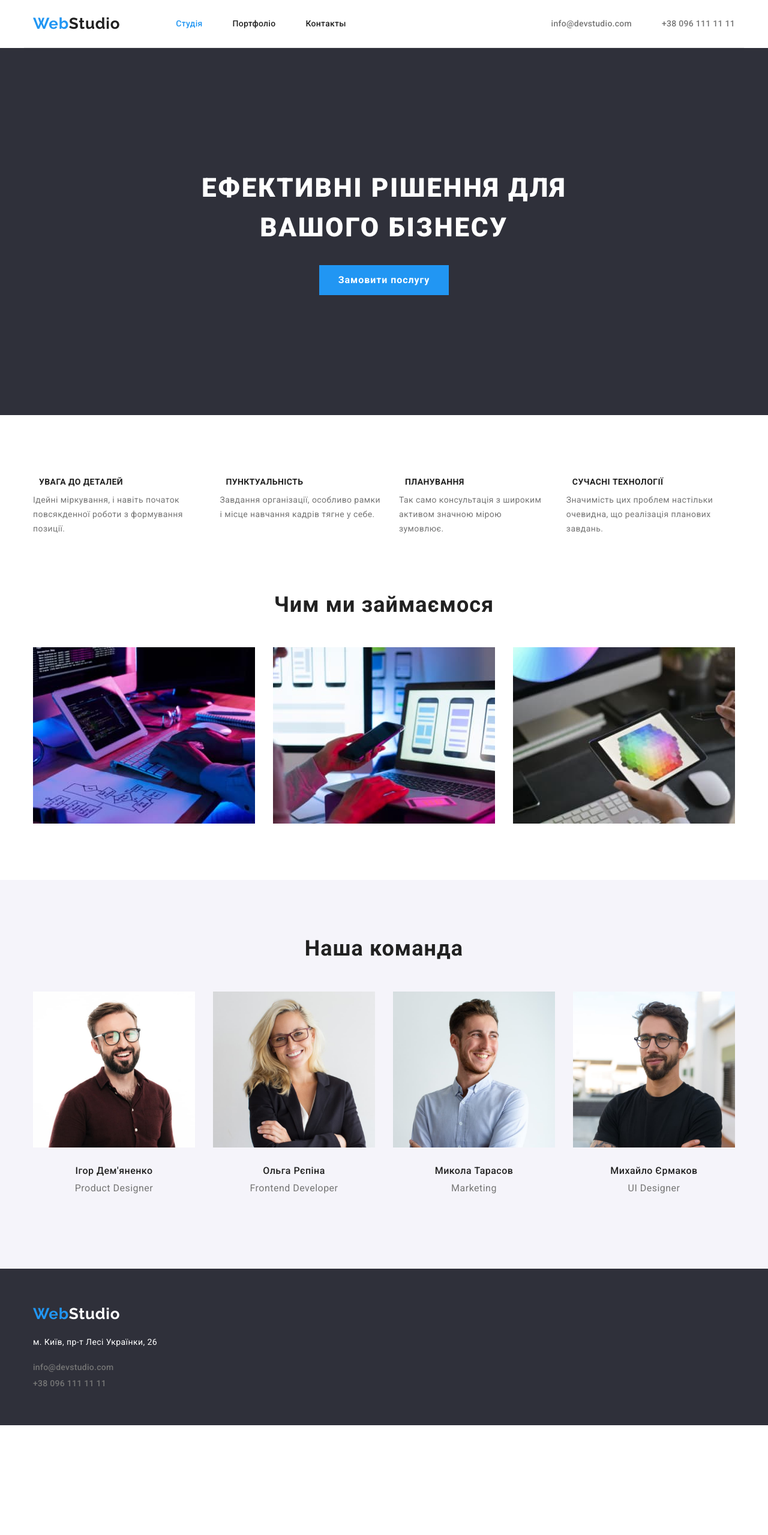
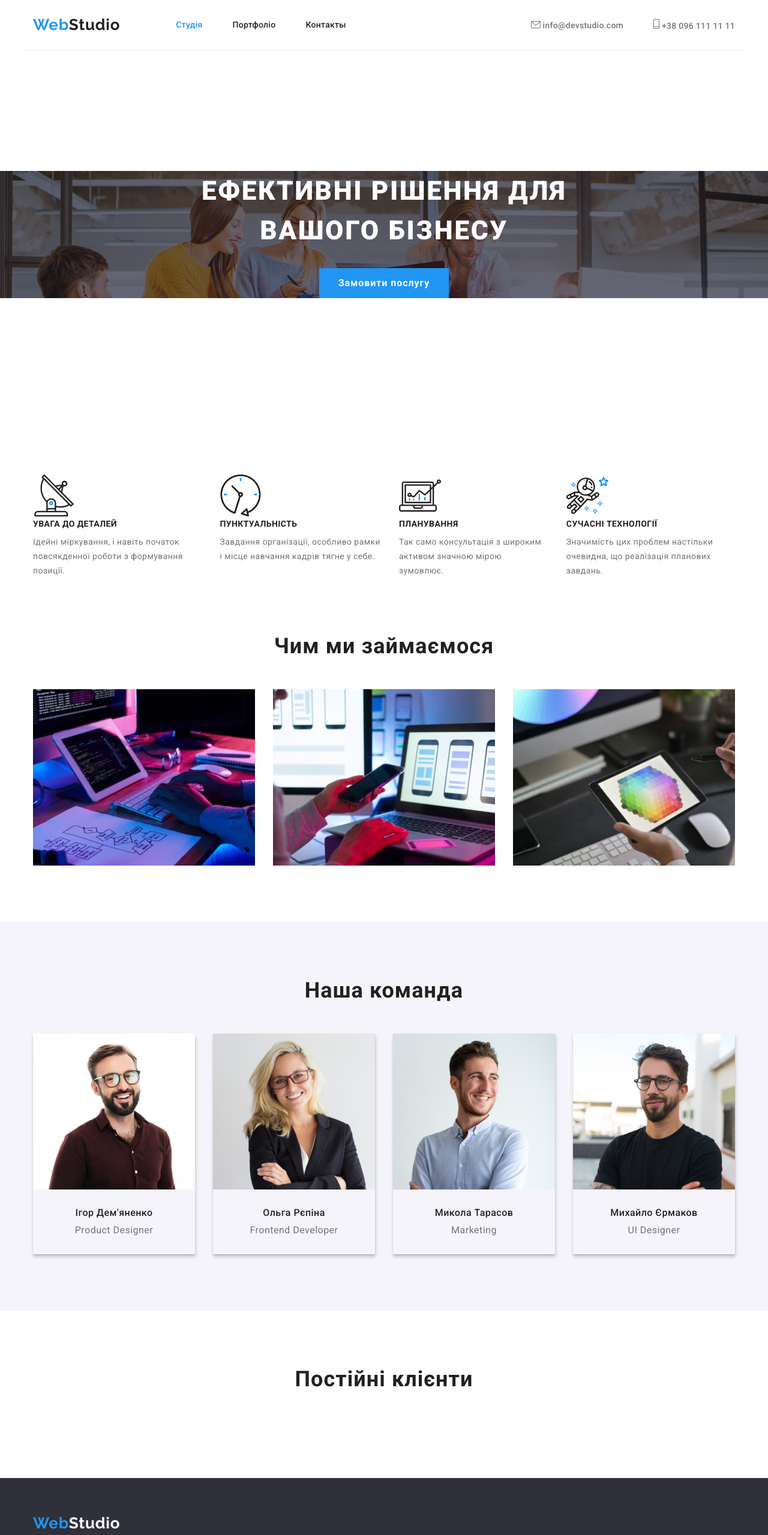
Before and after one commit to Kate2603/goit-markup-hw-03, a plain HTML site: page index.html in a window 1280 px wide. Shown: the top 2559 px of the page at 60% size. Before the commit the page ends 2376 px from the top, so only its background shows below. Drawn offline with nearby package versions, Linux system fonts and the light colour scheme.

Commit message:
Fixed bugs

```diff
--- a/css/styles.css
+++ b/css/styles.css
@@ -11,6 +11,7 @@
     --quaternary-bacground: #000000;
     --quinary-bacground: #F5F4FA;
     --primary-color: #EEEEEE;
+
 }
 
 h1,
@@ -71,14 +72,13 @@ body {
 .page-header {
     display: flex;
     align-items: center;
-    height: 80px;
     border-bottom: 1px solid #ECECEC;
 }
 
 .page-nav {
     display: flex;
     align-items: center;
-    }
+}
 
 .logo {
     margin-right: 93px;
@@ -105,6 +105,10 @@ body {
 
 }
 
+.menu-item:not(:last-child) {
+    margin-right: 50px;
+}
+
 .menu-link {
     font-weight: 500;
     font-size: 14px;
@@ -118,14 +122,6 @@ body {
     display: block;
 }
 
-.menu-item {
-
-}
-
-.menu-item:not(:last-child) {
-    margin-right: 50px;
-}
-
 .menu-link:hover,
 .menu-link:focus {
     color: var(--quaternary-text-color);
@@ -135,12 +131,25 @@ body {
     color: var(--quaternary-text-color);
 }
 
+.contact-icon:hover,
+.contact-icon:focus {
+    color:#2196F3;
+}
+
+.contact-icon{
+    fill: currentColor;
+}
+
 .contact {
     display: flex;
     align-items: center;
     margin-left: auto;
     padding-top: 32px;
     padding-bottom: 32px;
+}
+
+.menu-contact:not(:last-child) {
+    margin-right: 50px;
 }
 
 .contact-list {
@@ -157,18 +166,22 @@ body {
     color: var(--quaternary-text-color);
 }
 
-.contact-mail {
-    margin-right: 50px;
-}
 /* ================= /HEADER  ================= */
 
 /* =================  MAIN  ================= */
 
 /*  ================= HERO  ================= */
 .hero {
-    background: var(--secondary-background);
     padding: 200px 0;
     text-align: center;
+}
+
+.background {
+    background-image: linear-gradient(rgba(47,
+        48, 58, 0.4),rgba(47, 48, 58, 0.4)), url('../images/bg.jpg');
+    background: #C4C4C4(47, 48, 58, 0.4);
+    background-size: cover;
+    background-position: border-box;
 }
 
 .hero-title {
@@ -243,7 +256,7 @@ body {
     letter-spacing: 0.03em;
     text-transform: uppercase;
     color: var(--primary-text-color);
-    margin: 10px;
+    margin-bottom: 10px;
 }
 
 .about-paragraph {
@@ -267,7 +280,7 @@ body {
     padding-right: auto;
 }
 
-.work-team-title {
+.all-titles {
     font-weight: 700;
     font-size: 36px;
     line-height: 1.16;
@@ -302,6 +315,7 @@ body {
 
 .team-cards {
     flex-basis: calc((100% - 90px)/4);
+    box-shadow: 0px 1px 1px rgba(0, 0, 0, 0.12), 0px 4px 4px rgba(0, 0, 0, 0.06), 1px 4px 6px rgba(0, 0, 0, 0.16);
 }
 
 .team-subscription {
@@ -337,12 +351,15 @@ body {
     background: var(--secondary-background);
 }
 
+.logo-footer-link {
+    margin-bottom: 20px;
+}
+
 .logo-footer {
     color: var(--ternary-text-color);
 }
 
-.adress-link {
-    margin-top: 20px;
+.adress-link:not(:last-child) {
     margin-bottom: 9px;
 }
 .contact-adress {
@@ -368,7 +385,7 @@ body {
     margin-bottom: 50px;
 }
 
-.button-menu-item {
+.button-menu-item:not(:last-child) {
     margin-right: 8px;
 }
 
@@ -385,6 +402,7 @@ body {
     letter-spacing: 0.03em;
     color: var(--primary-text-color);
     border-style: none;
+    box-shadow: 0px 3px 1px rgba(0, 0, 0, 0.1), 0px 1px 2px rgba(0, 0, 0, 0.08), 0px 2px 2px rgba(0, 0, 0, 0.12);
 
 }
 
@@ -403,6 +421,7 @@ body {
 
 .portfolio-cards {
     flex-basis: calc((100% - 60px) / 3);
+    box-shadow: 0px 1px 1px rgba(0, 0, 0, 0.12), 0px 4px 4px rgba(0, 0, 0, 0.06), 1px 4px 6px rgba(0, 0, 0, 0.16);
 }
 
 .portfolio-subscription {
--- a/index.html
+++ b/index.html
@@ -15,7 +15,8 @@
 
 <body>
     <!-- HEADER-->
-    <header class="page-header container">
+    <header class="">
+        <div class="page-header container">
             <nav class="page-nav">
                 <a class="logo logo-link link" href="index.html" lang="en">Web<span class="logo-heater">Studio</span></a>
                 <ul class="menu list">
@@ -24,17 +25,27 @@
                     <li class="menu-item"><a class="menu-link" href="contact.html">Контакты</a></li>
                 </ul>
             </nav>
-
             <ul class="list contact">
-            <li><a class="contact-list link contact-mail" href="mailto:info@devstudio.com">info@devstudio.com</a></li>
-            <li><a class="contact-list link" href="tel:+380961111111">+38 096 111 11 11</a></li>
+                <li class="menu-contact">
+                    <svg class="contact-icon" width="16" height="12">
+                        <use href="./images/sprite.svg#icon-mail"></use>
+                    </svg>
+                    <a class="contact-list link contact-mail" href="mailto:info@devstudio.com">info@devstudio.com</a>
+                </li>
+                <li class="menu-contact">
+                    <svg class="contact-icon" width="10" height="16">
+                        <use href="./images/sprite.svg#icon-tel"></use>
+                    </svg>
+                    <a class="contact-list link" href="tel:+380961111111">+38 096 111 11 11</a>
+                </li>
             </ul>
+        </div>
     </header>
     <!--MAIN-->
     <main>
         <!--HERO-->
         <section class="hero">
-            <div class="container">
+            <div class="background">
                 <h1 class="hero-title">ЕФЕКТИВНІ РІШЕННЯ ДЛЯ<br>ВАШОГО БІЗНЕСУ</h1>
                 <button class="modal-btn modal-btn-container" type="button">Замовити послугу</button>
             </div>
@@ -45,18 +56,30 @@
                 <h2 class="visually-hidden"></h2>
                 <ul class="about-list list">
                     <li>
+                        <svg width="70" height="70">
+                            <use href="./images/sprite.svg#icon-antenna"></use>
+                        </svg>
                         <h3 class="about-title-item">УВАГА ДО ДЕТАЛЕЙ</h3>
                         <p class="about-paragraph">Ідейні міркування, і навіть початок повсякденної роботи з формування позиції.</p>
                     </li>
                     <li>
+                        <svg width="70" height="70">
+                            <use href="./images/sprite.svg#icon-clock"></use>
+                        </svg>
                         <h3 class="about-title-item">ПУНКТУАЛЬНІСТЬ</h3>
                         <p class="about-paragraph">Завдання організації, особливо рамки і місце навчання кадрів тягне у себе.</p>
                     </li>
                     <li>
+                        <svg width="70" height="70">
+                            <use href="./images/sprite.svg#icon-diagram"></use>
+                        </svg>
                         <h3 class="about-title-item">ПЛАНУВАННЯ</h3>
                         <p class="about-paragraph">Так само консультація з широким активом значною мірою зумовлює.</p>
                     </li>
                     <li>
+                        <svg width="70" height="70">
+                            <use href="./images/sprite.svg#icon-astronaut"></use>
+                        </svg>
                         <h3 class="about-title-item">СУЧАСНІ ТЕХНОЛОГІЇ</h3>
                         <p class="about-paragraph">Значимість цих проблем настільки очевидна, що реалізація планових завдань.</p>
                     </li>
@@ -66,7 +89,7 @@
                 <!--WORK-->
         <section class="section work-section">
             <div class="container">
-                <h2 class="work-team-title">Чим ми займаємося</h2>
+                <h2 class="all-titles">Чим ми займаємося</h2>
                 <ul class="list work-img-container">
                     <li>
                         <img class="work-img" src="./images/about/img0.jpg" alt="фото людина друкує на комп'ютері" width="370px" height="294px">
@@ -83,7 +106,7 @@
         <!--TEAM-->
         <section class="section team-section">
             <div class="container">
-                <h2 class="work-team-title">Наша команда</h2>
+                <h2 class="all-titles">Наша команда</h2>
                 <ul class="list menu-team">
                     <li class="team-cards">
                         <img class="team-img" src="./images/team/igor.jpg" alt="Фото Ігор Дем'яненко" width="270px" height="260px"/>
@@ -116,17 +139,31 @@
                 </ul>
             </div>
         </section>
+        <!--CLIENTS-->
+        <section class="section">
+            <div class="container">
+                <h2 class="all-titles">Постійні клієнти</h2>
+                <ul>
+                    <li></li>
+                    <li></li>
+                    <li></li>
+                    <li></li>
+                    <li></li>
+                    <li></li>
+                </ul>
+            </div>
+        </section>
     </main>
     <!--FOOTER-->
     <footer class="footer">
         <div class=" container">
-            <a class="logo-link link" href="index.html" lang="en">Web<span class="logo-footer">Studio</span></a>
+            <a class="logo-link logo-footer-link link" href="index.html" lang="en">Web<span class="logo-footer">Studio</span></a>
             <address>
                 <ul class="list">
                     <li class="adress-link"><a class="contact-adress list link" href="https://goo.gl/maps/ARjSeqXz5D1srHnS8" target="_blank"
                             rel="noopener noreferrer">м. Київ, пр-т Лесі Українки, 26</a></li>
                     <li class="adress-link"><a class="contact-list list link" href="mailto:info@devstudio.com">info@devstudio.com</a></li>
-                    <li><a class="contact-list list link" href="tel:+380961111111">+38 096 111 11 11</a></li>
+                    <li class="adress-link"><a class="contact-list list link" href="tel:+380961111111">+38 096 111 11 11</a></li>
                 </ul>
             </address>
         </div>
```
Also changed, not shown: portfolio.html (+20 -11 lines), images/bg.jpg (added), images/sprite.svg (added). Lines whose indentation alone changed are shown as unchanged.
